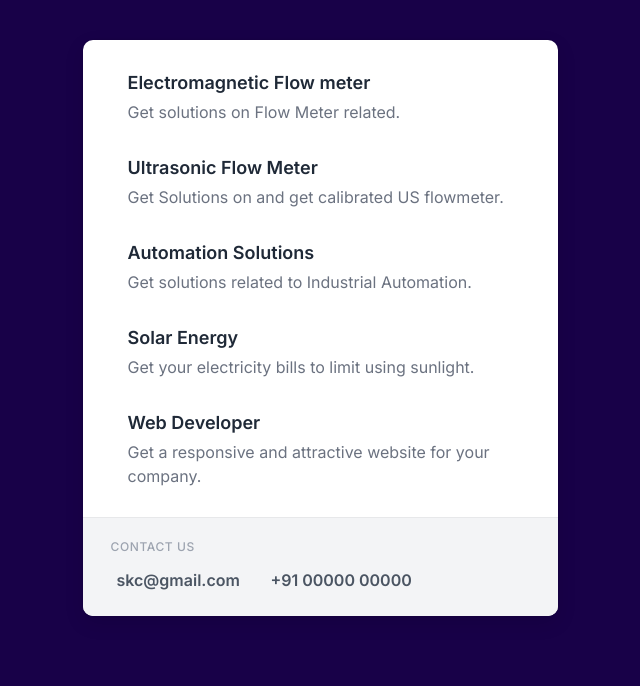
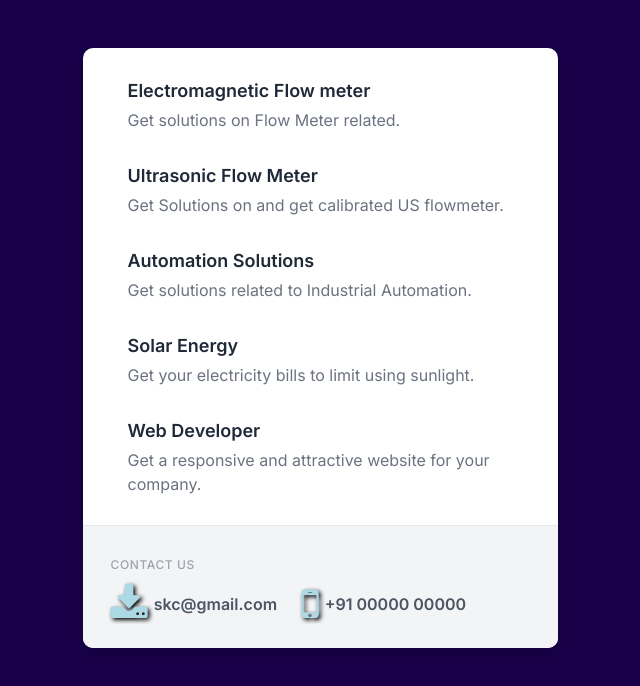
Before and after one commit to swat1000/FrontEnd-Creatives, a plain HTML site: page Menu Card Effect/index.html in a window 1280 px wide. Shown: the whole page, without its empty margins (320-960 px from the left). Drawn offline with nearby package versions, Linux system fonts and the light colour scheme.

Commit message:
Final Done

```diff
--- a/Menu Card Effect/index.html
+++ b/Menu Card Effect/index.html
@@ -3,24 +3,20 @@
 <head>
   <meta charset="UTF-8">
   <title> Menu with tilted hover effect</title>
-
-<link rel="stylesheet" href="https://cdnjs.cloudflare.com/ajax/libs/meyer-reset/2.0/reset.min.css">
-<link rel="stylesheet" href="./style.css">
-
+<link rel="stylesheet" href="https://cdnjs.cloudflare.com/ajax/libs/font-awesome/4.7.0/css/font-awesome.min.css">
+<link rel="stylesheet" href="style.css">
 </head>
 <body>
 
 <div class="menu-container">
 	<nav class="menu">
 		<a href="#" class="menu-item">
-			<i class="ai-bug"></i>
 			<div class="menu-item-content">
 				<span class="menu-item-title">Electromagnetic Flow meter</span>
 				<span class="menu-item-description">Get solutions on Flow Meter related.</span>
 			</div>
 		</a>
 		<a href="#" class="menu-item">
-			<i class="ai-planet"></i>
 			<div class="menu-item-content">
 				<span class="menu-item-title">Ultrasonic Flow Meter</span>
 				<span class="menu-item-description">
@@ -29,7 +25,6 @@
 			</div>
 		</a>
 		<a href="#" class="menu-item">
-			<i class="ai-cloud-upload"></i>
 			<div class="menu-item-content">
 				<span class="menu-item-title">Automation Solutions</span>
 				<span class="menu-item-description">
@@ -38,7 +33,6 @@
 			</div>
 		</a>
 		<a href="#" class="menu-item">
-			<i class="ai-people-group"></i>
 			<div class="menu-item-content">
 				<span class="menu-item-title">Solar Energy</span>
 				<span class="menu-item-description">
@@ -47,7 +41,6 @@
 			</div>
 		</a>
 		<a href="#" class="menu-item">
-			<i class="ai-fire"></i>
 			<div class="menu-item-content">
 				<span class="menu-item-title">Web Developer</span>
 				<span class="menu-item-description">
@@ -59,11 +52,11 @@
 	<div class="menu-footer">
 		<h2 class="menu-footer-title">Contact US</h2>
 		<a href="#" class="menu-footer-item">
-			<i class="ai-light-bulb"></i>
+			<i class="fa fa-download" style="font-size:40px;color:lightblue;text-shadow:2px 2px 4px #000000;"></i>
 			skc@gmail.com
 		</a>
 		<a href="#" class="menu-footer-item">
-			<i class="ai-grid"></i>
+			<i class="fa fa-mobile" style="font-size:40px;color:lightblue;text-shadow:2px 2px 4px #000000;"></i>
 			+91 00000 00000
 		</a>
 	</div>
```
